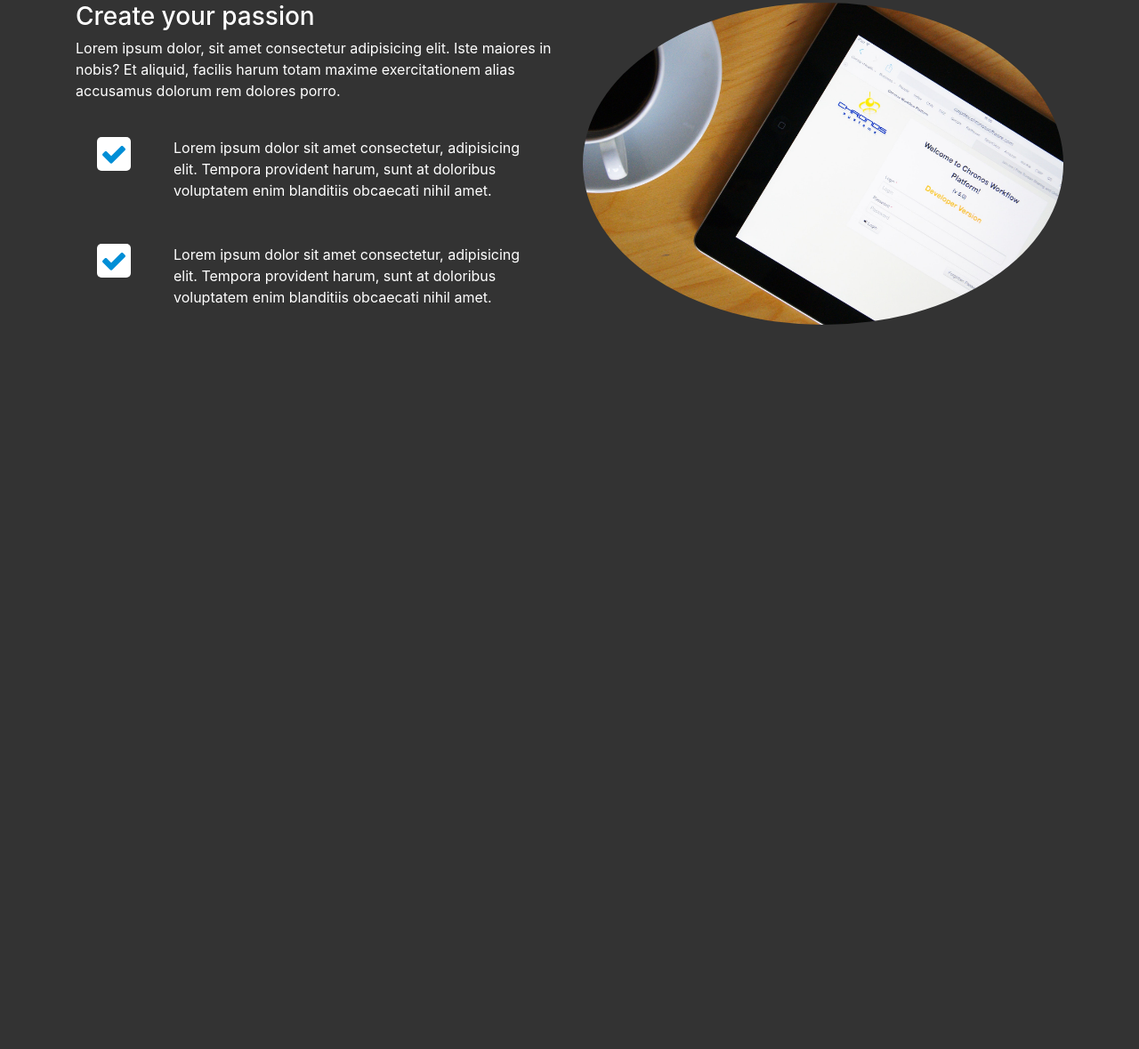
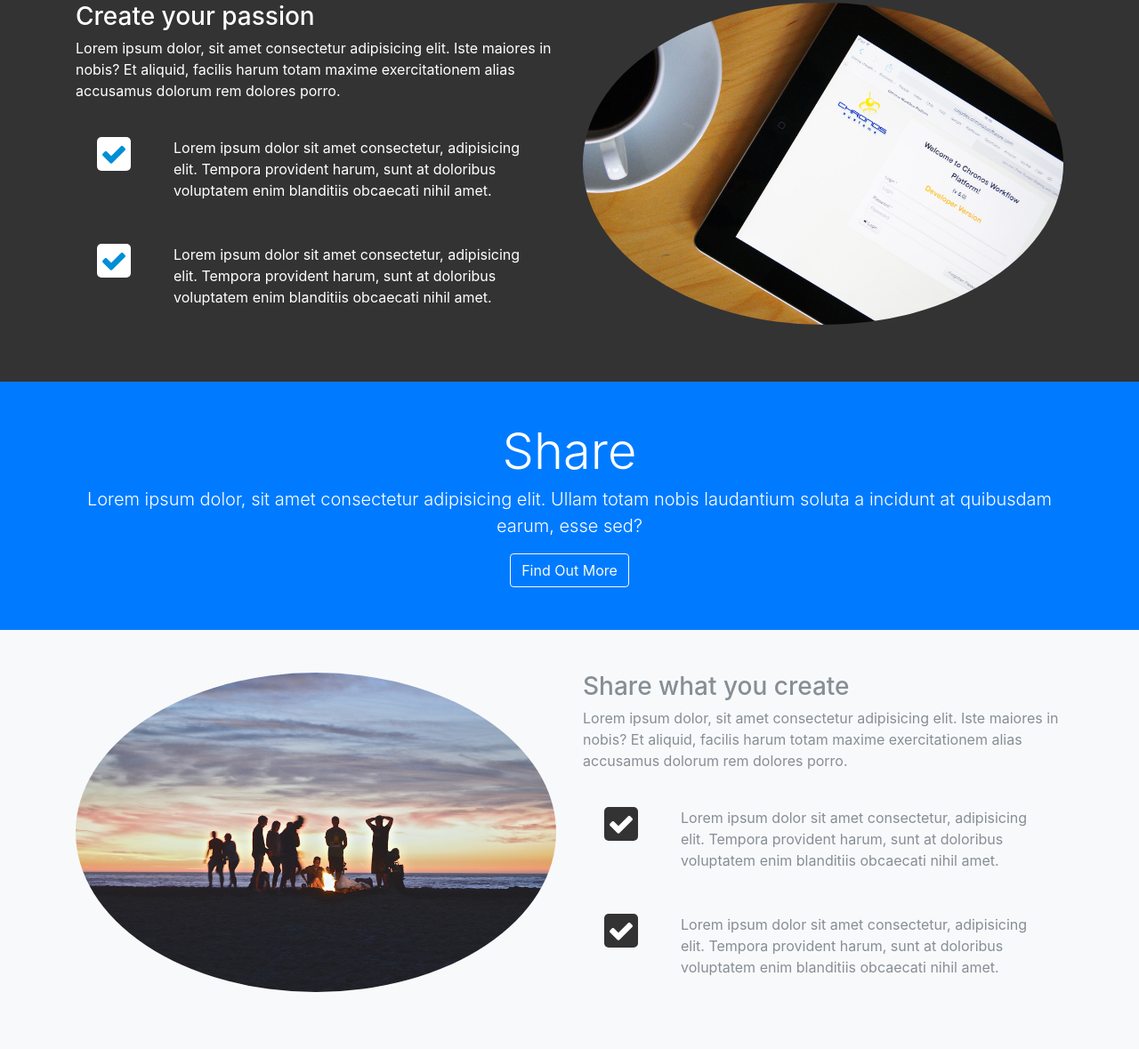
Before and after one commit to WebDevTuts/looplab_theme_social_site, a website: page src/index.html in a window 1280 px wide. Shown: the part 1776-2955 px from the top of the page at 89% size. Before the commit the page ends 2205 px from the top, so only its background shows below. Drawn offline with Linux system fonts and the light colour scheme.

Commit message:
Add markup and styles for share section

```diff
--- a/src/index.html
+++ b/src/index.html
@@ -193,6 +193,53 @@
         </div>
       </section>
 
+      <!-- SHARE HEAD -->
+      <section id="share-head-section" class="bg-primary">
+        <div class="container">
+          <div class="row">
+            <div class="col text-center">
+              <div class="py-5">
+                <h1 class="display-4">Share</h1>
+                <p class="lead">Lorem ipsum dolor, sit amet consectetur adipisicing elit. Ullam totam nobis laudantium soluta a incidunt at quibusdam earum, esse sed?</p>
+                <a href="#" class="btn btn-outline-light">Find Out More</a>
+              </div>
+            </div>
+          </div>
+        </div>
+      </section>
+
+      <!-- SHARE SECTION -->
+      <section id="share-section" class="py-5 bg-light text-muted">
+        <div class="container">
+          <div class="row">
+            <div class="col-md-6">
+              <img src="img/share-section1.jpg" alt="" class="img-fluid mb-3 rounded-circle">
+            </div>
+            <div class="col-md-6">
+              <h3>Share what you create</h3>
+              <p>Lorem ipsum dolor, sit amet consectetur adipisicing elit. Iste maiores in nobis? Et aliquid, facilis harum totam maxime exercitationem alias accusamus dolorum rem dolores porro.</p>
+              <div class="d-flex flex-row">
+                <div class="p-4 align-self-start">
+                  <i class="fa fa-check"></i>
+                </div>
+                <div class="p-4 align-self-end">
+                  Lorem ipsum dolor sit amet consectetur, adipisicing elit. Tempora provident harum, sunt at doloribus voluptatem enim blanditiis obcaecati nihil amet.
+                </div>
+              </div>
+
+              <div class="d-flex flex-row">
+                <div class="p-4 align-self-start">
+                  <i class="fa fa-check"></i>
+                </div>
+                <div class="p-4 align-self-end">
+                  Lorem ipsum dolor sit amet consectetur, adipisicing elit. Tempora provident harum, sunt at doloribus voluptatem enim blanditiis obcaecati nihil amet.
+                </div>
+              </div>
+            </div>
+          </div>
+        </div>
+      </section>
+
       <script src="js/jquery.min.js"></script>
       <script src="js/popper.min.js"></script>
       <script src="js/bootstrap.min.js"></script>
--- a/src/scss/style.scss
+++ b/src/scss/style.scss
@@ -46,7 +46,7 @@ body {
   }
 }
 
-#explore-section {
+#explore-section, #share-section {
   .fa {
     color: #FFF;
     background: #333;
```
Also changed, not shown: src/css/style.css.
